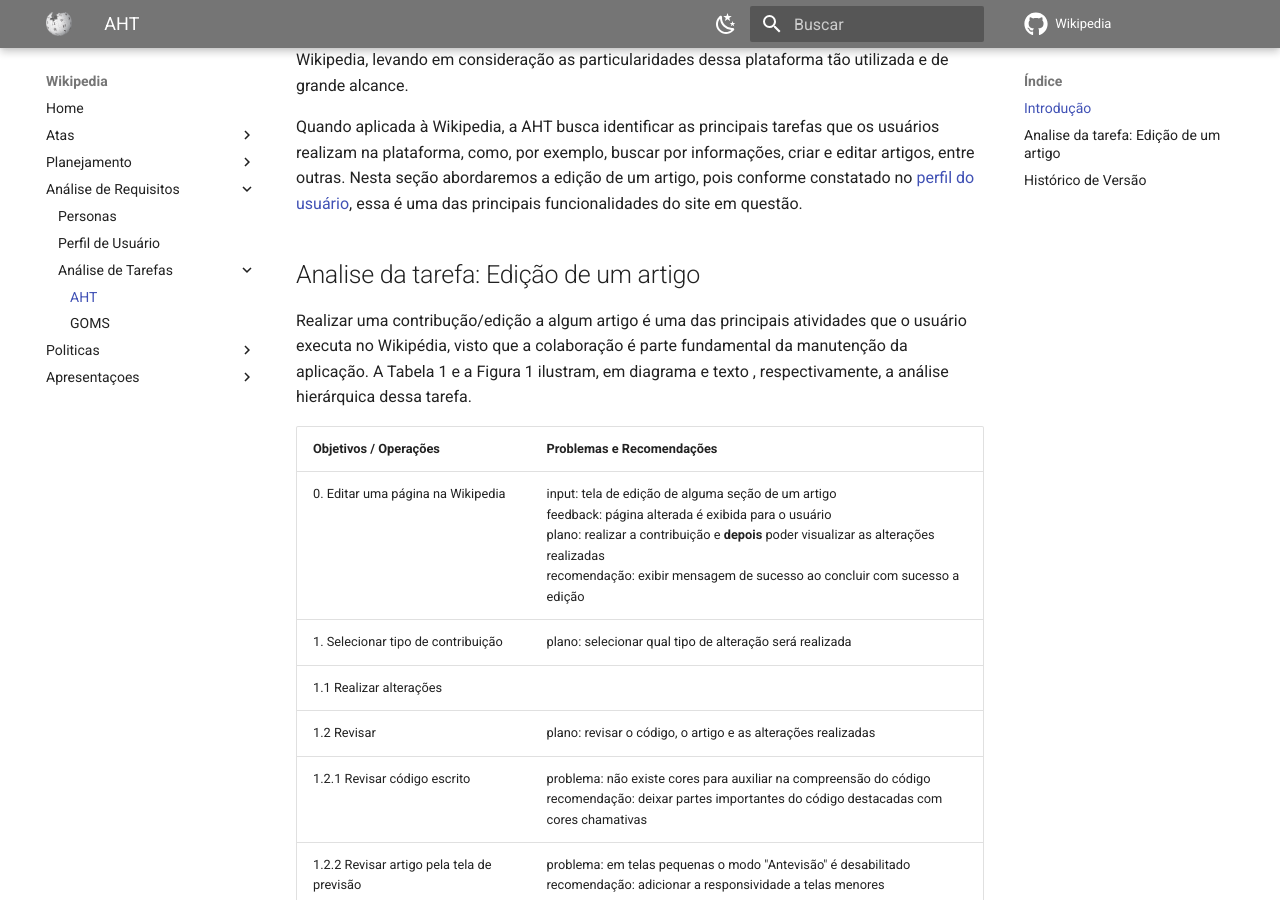
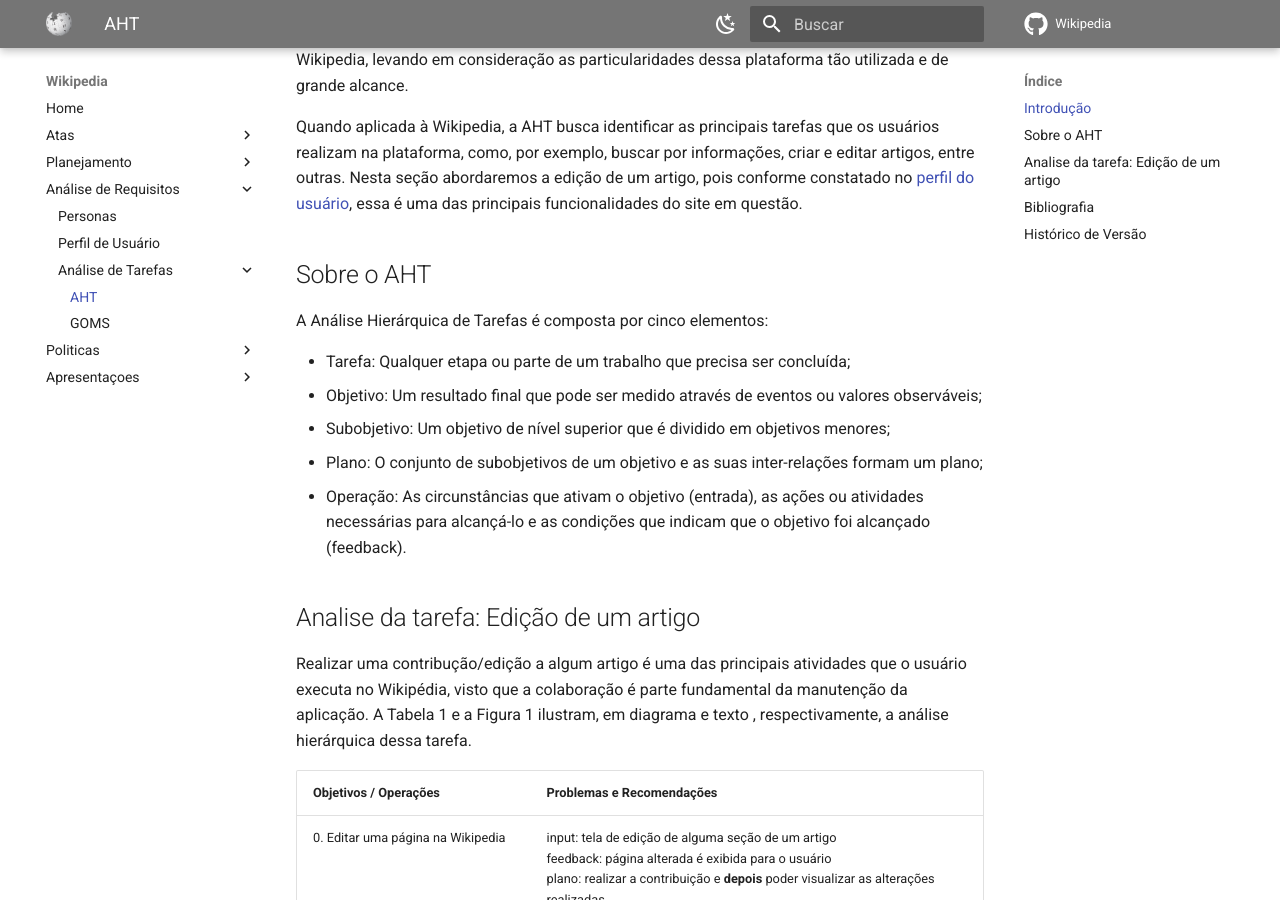
Before and after one commit to Interacao-Humano-Computador/2023.1-Wikipedia, an MkDocs documentation site: the page built from docs/analise-de-requisitos/aht.md, in a window 1280 px wide and 900 px high, scrolled down 302 px. Built offline with MkDocs 1.6.1 and Material for MkDocs 9.7.7, drawn with Linux system fonts in a browser that asks for light colours; comment, search, counter and statistics services are not loaded; some of the changed text lies outside the part shown.

Commit message:
adicionando correções

```diff
--- a/docs/analise-de-requisitos/aht.md
+++ b/docs/analise-de-requisitos/aht.md
@@ -7,6 +7,16 @@
 Nesta seção, verificaremos como a análise hierárquica de tarefas foi utilizada no contexto da Wikipedia, levando em consideração as particularidades dessa plataforma tão utilizada e de grande alcance.
 
 Quando aplicada à Wikipedia, a AHT busca identificar as principais tarefas que os usuários realizam na plataforma, como, por exemplo, buscar por informações, criar e editar artigos, entre outras. Nesta seção abordaremos a edição de um artigo, pois conforme constatado no [perfil do usuário](./perfilDeUsuario.md), essa é uma das principais funcionalidades do site em questão.
+
+## Sobre o AHT
+
+A Análise Hierárquica de Tarefas é composta por cinco elementos:
+
+* Tarefa: Qualquer etapa ou parte de um trabalho que precisa ser concluída;
+* Objetivo: Um resultado final que pode ser medido através de eventos ou valores observáveis;
+* Subobjetivo: Um objetivo de nível superior que é dividido em objetivos menores;
+* Plano: O conjunto de subobjetivos de um objetivo e as suas inter-relações formam um plano;
+* Operação: As circunstâncias que ativam o objetivo (entrada), as ações ou atividades necessárias para alcançá-lo e as condições que indicam que o objetivo foi alcançado (feedback).
 
 ## Analise da tarefa: Edição de um artigo
 
@@ -37,6 +47,12 @@
     <p> Figura 1: Diagrama HTA (Fonte: Autores. 2023).</p>
 </div>
 
+## Bibliografia
+
+BARBOSA, Simone D. J. Interação humano-computador. Rio de Janeiro: Elsevier, 2010.
+
+CARD, Stuart K. The psychology of human-computer interaction. Hillsdale: Lawrence Erlbaum Associates, 1983.
+
 ## Histórico de Versão
 
 | Versão | Data       | Descrição            | Autor(es) | Revisor(es) |
```
Also changed, not shown: docs/images/aht.png.
